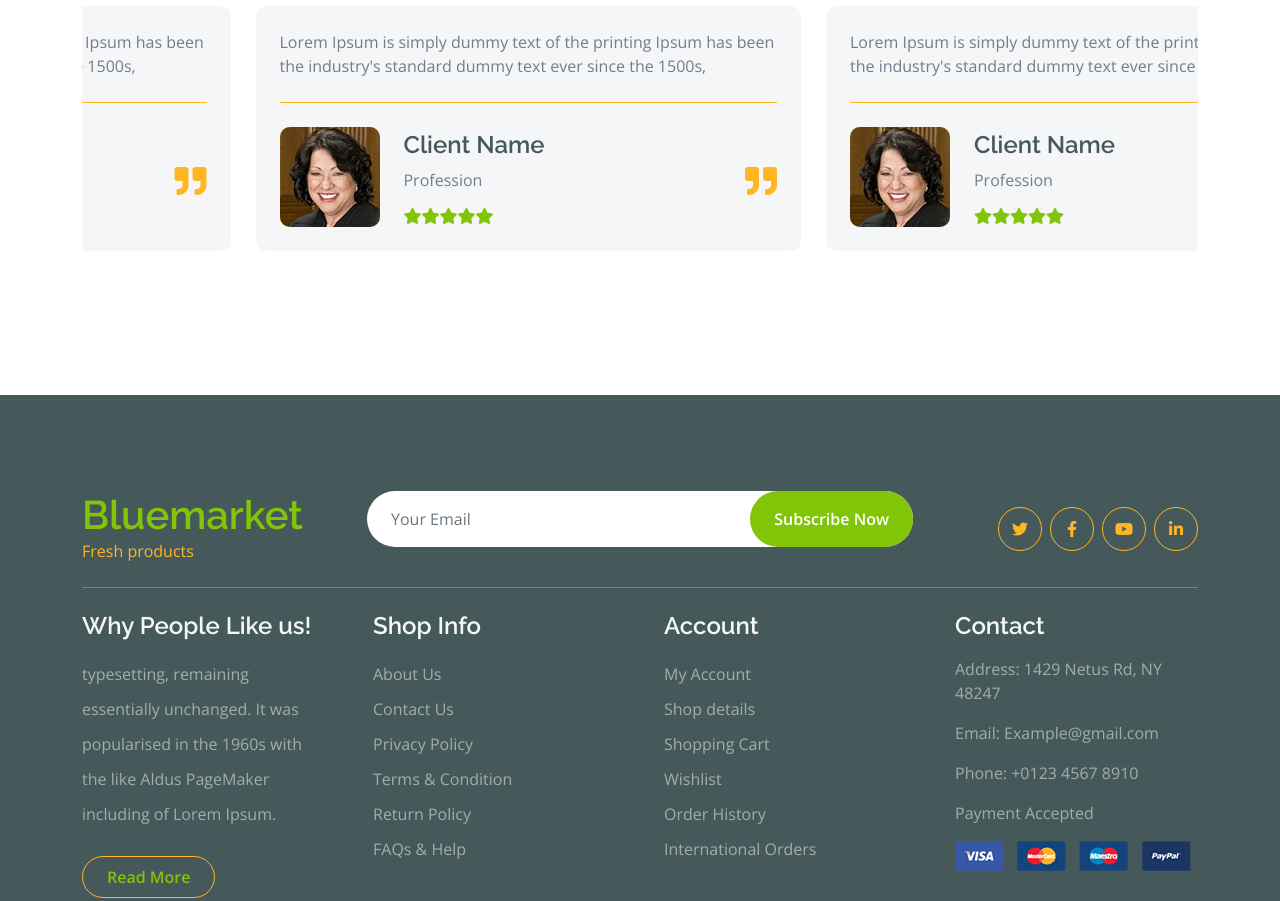
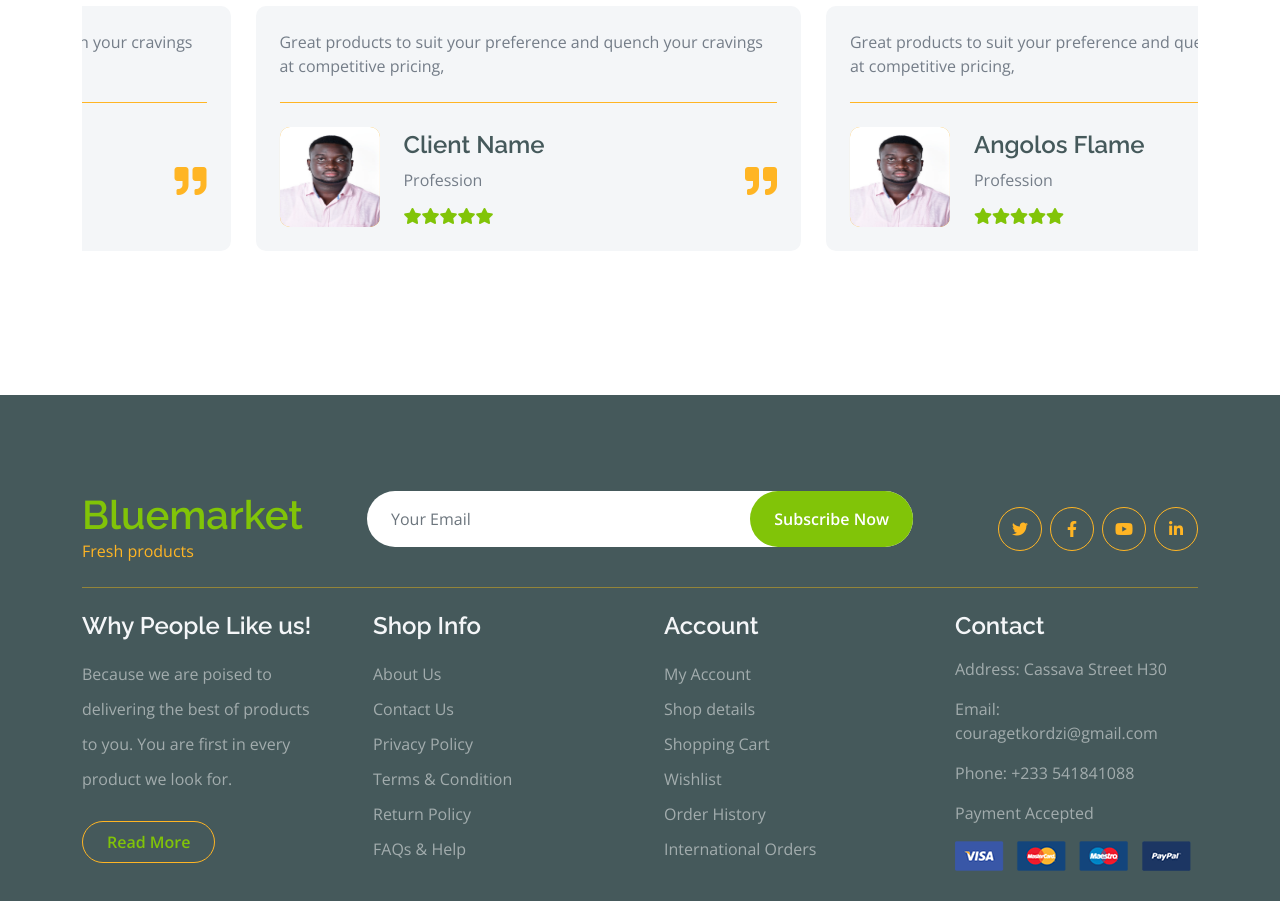
Before and after one commit to angolosFlame/Fruit_Store, a plain HTML site: page testimonial.html in a window 1280 px wide. Shown: the part 560-1461 px from the top of the page. Drawn offline with nearby package versions, Linux system fonts and the light colour scheme.

Commit message:
Additional changes to the Blumarket website

```diff
--- a/testimonial.html
+++ b/testimonial.html
@@ -43,8 +43,8 @@
             <div class="container topbar bg-primary d-none d-lg-block">
                 <div class="d-flex justify-content-between">
                     <div class="top-info ps-2">
-                        <small class="me-3"><i class="fas fa-map-marker-alt me-2 text-secondary"></i> <a href="#" class="text-white">123 Street, New York</a></small>
-                        <small class="me-3"><i class="fas fa-envelope me-2 text-secondary"></i><a href="#" class="text-white">Email@Example.com</a></small>
+                        <small class="me-3"><i class="fas fa-map-marker-alt me-2 text-secondary"></i> <a href="#" class="text-white">Cassava Street H30</a></small>
+                        <small class="me-3"><i class="fas fa-envelope me-2 text-secondary"></i><a href="#" class="text-white">couragetkordzi@gmail.com</a></small>
                     </div>
                     <div class="top-link pe-2">
                         <a href="#" class="text-white"><small class="text-white mx-2">Privacy Policy</small>/</a>
@@ -136,12 +136,12 @@
                         <div class="position-relative">
                             <i class="fa fa-quote-right fa-2x text-secondary position-absolute" style="bottom: 30px; right: 0;"></i>
                             <div class="mb-4 pb-4 border-bottom border-secondary">
-                                <p class="mb-0">Lorem Ipsum is simply dummy text of the printing Ipsum has been the industry's standard dummy text ever since the 1500s,
+                                <p class="mb-0">Great products to suit your preference and quench your cravings at competitive pricing,
                                 </p>
                             </div>
                             <div class="d-flex align-items-center flex-nowrap">
                                 <div class="bg-secondary rounded">
-                                    <img src="img/testimonial-1.jpg" class="img-fluid rounded" style="width: 100px; height: 100px;" alt="">
+                                    <img src="img/courage.jpg" class="img-fluid rounded" style="width: 100px; height: 100px;" alt="">
                                 </div>
                                 <div class="ms-4 d-block">
                                     <h4 class="text-dark">Client Name</h4>
@@ -161,12 +161,12 @@
                         <div class="position-relative">
                             <i class="fa fa-quote-right fa-2x text-secondary position-absolute" style="bottom: 30px; right: 0;"></i>
                             <div class="mb-4 pb-4 border-bottom border-secondary">
-                                <p class="mb-0">Lorem Ipsum is simply dummy text of the printing Ipsum has been the industry's standard dummy text ever since the 1500s,
+                                <p class="mb-0">Great products to suit your preference and quench your cravings at competitive pricing,
                                 </p>
                             </div>
                             <div class="d-flex align-items-center flex-nowrap">
                                 <div class="bg-secondary rounded">
-                                    <img src="img/testimonial-1.jpg" class="img-fluid rounded" style="width: 100px; height: 100px;" alt="">
+                                    <img src="img/courage.jpg" class="img-fluid rounded" style="width: 100px; height: 100px;" alt="">
                                 </div>
                                 <div class="ms-4 d-block">
                                     <h4 class="text-dark">Client Name</h4>
@@ -186,15 +186,15 @@
                         <div class="position-relative">
                             <i class="fa fa-quote-right fa-2x text-secondary position-absolute" style="bottom: 30px; right: 0;"></i>
                             <div class="mb-4 pb-4 border-bottom border-secondary">
-                                <p class="mb-0">Lorem Ipsum is simply dummy text of the printing Ipsum has been the industry's standard dummy text ever since the 1500s,
+                                <p class="mb-0">Great products to suit your preference and quench your cravings at competitive pricing,
                                 </p>
                             </div>
                             <div class="d-flex align-items-center flex-nowrap">
                                 <div class="bg-secondary rounded">
-                                    <img src="img/testimonial-1.jpg" class="img-fluid rounded" style="width: 100px; height: 100px;" alt="">
+                                    <img src="img/courage.jpg" class="img-fluid rounded" style="width: 100px; height: 100px;" alt="">
                                 </div>
                                 <div class="ms-4 d-block">
-                                    <h4 class="text-dark">Client Name</h4>
+                                    <h4 class="text-dark">Angolos Flame</h4>
                                     <p class="m-0 pb-3">Profession</p>
                                     <div class="d-flex pe-5">
                                         <i class="fas fa-star text-primary"></i>
@@ -244,8 +244,8 @@
                     <div class="col-lg-3 col-md-6">
                         <div class="footer-item">
                             <h4 class="text-light mb-3">Why People Like us!</h4>
-                            <p class="mb-4">typesetting, remaining essentially unchanged. It was
-                                popularised in the 1960s with the like Aldus PageMaker including of Lorem Ipsum.</p>
+                            <p class="mb-4">Because we are poised to delivering the best of products to you.
+			                    You are first in every product we look for.</p>
                             <a href="" class="btn border-secondary py-2 px-4 rounded-pill text-primary">Read More</a>
                         </div>
                     </div>
@@ -274,9 +274,9 @@
                     <div class="col-lg-3 col-md-6">
                         <div class="footer-item">
                             <h4 class="text-light mb-3">Contact</h4>
-                            <p>Address: 1429 Netus Rd, NY 48247</p>
-                            <p>Email: Example@gmail.com</p>
-                            <p>Phone: +0123 4567 8910</p>
+                            <p>Address: Cassava Street H30</p>
+                            <p>Email: couragetkordzi@gmail.com</p>
+                            <p>Phone: +233 541841088</p>
                             <p>Payment Accepted</p>
                             <img src="img/payment.png" class="img-fluid" alt="">
                         </div>
@@ -297,7 +297,7 @@
                         <!--/*** This template is free as long as you keep the below author’s credit link/attribution link/backlink. ***/-->
                         <!--/*** If you'd like to use the template without the below author’s credit link/attribution link/backlink, ***/-->
                         <!--/*** you can purchase the Credit Removal License from "https://htmlcodex.com/credit-removal". ***/-->
-                        Designed By <a class="border-bottom" href="https://htmlcodex.com">HTML Codex</a> Distributed By <a class="border-bottom" href="https://themewagon.com">ThemeWagon</a>
+                        Designed By <a class="border-bottom" href="https://Bluetechnologies.com">HTML Codex</a> Distributed By <a class="border-bottom" href="https://Bluemarket.com">ThemeWagon</a>
                     </div>
                 </div>
             </div>
```
Also changed, not shown: LICENSE.txt, img/courage.jpg (added).
